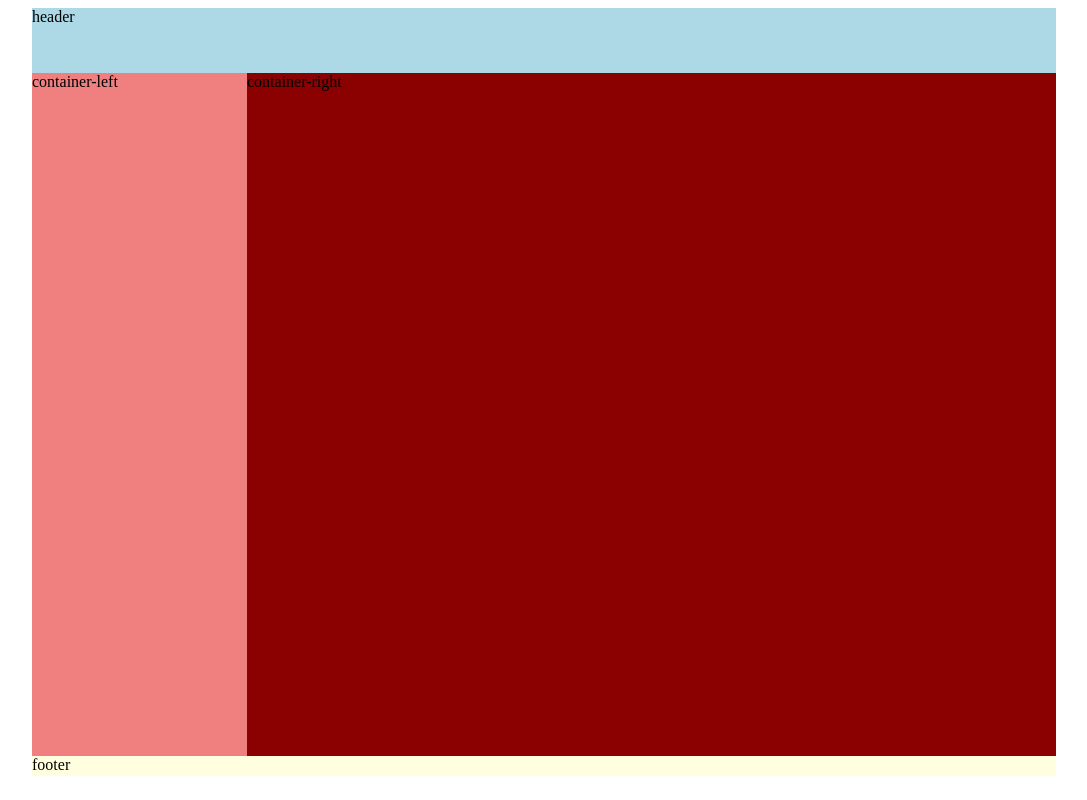
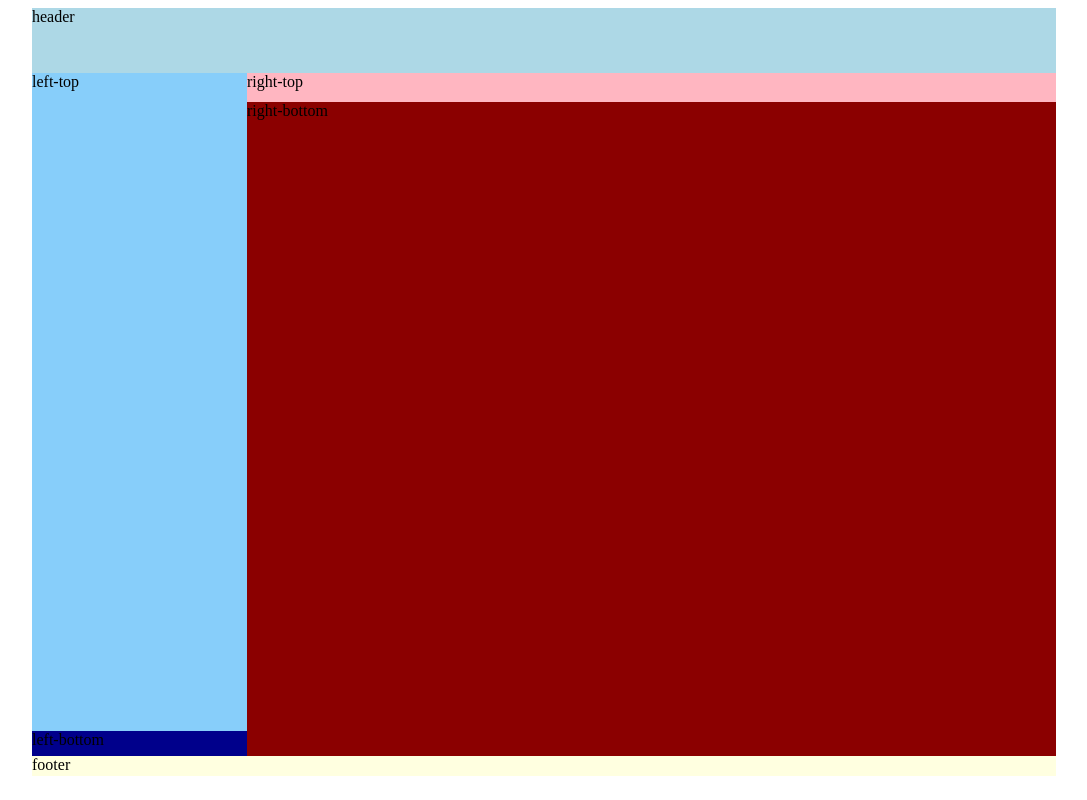
Before and after one commit to chengkk0910/web2026-10-28, a plain HTML site: page s20261126_web00/web00/index.html in a window 1280 px wide. Shown: the whole page, without its empty margins (96-1183 px from the left). Drawn offline with Linux system fonts and the light colour scheme.

Commit message:
丙級切版

```diff
--- a/s20261126_web00/web00/css/style.css
+++ b/s20261126_web00/web00/css/style.css
@@ -26,14 +26,44 @@
 
 }
 
+/* left */
 .container>.container-left {
     width: 215px;
     background-color: lightcoral;
 }
 
+/* left-top */
+.container-left>.left-top {
+    /* width: 215px; */
+    height: calc(100% - 25px);
+    background-color: lightskyblue;
+}
+
+/* left-bottom */
+.container-left>.left-bottom {
+    /* width: 215px; */
+    height: 25px;
+    background-color: darkblue;
+}
+
+/* right */
 .container>.container-right {
     /* 小心 不是 770px */
     width: calc(100% - 215px);
+    background-color: darkred;
+}
+
+/* right-top */
+.container-right>.right-top {
+    /* width: 215px; */
+    height: 29px;
+    background-color: lightpink;
+}
+
+/* right-bottom */
+.container-right>.right-bottom {
+    /* width: 215px; */
+    height: calc(100% - 29px);
     background-color: darkred;
 }
 
--- a/s20261126_web00/web00/index.html
+++ b/s20261126_web00/web00/index.html
@@ -18,10 +18,20 @@
     <div class="container">
         <!-- container -->
         <div class="container-left">
-            container-left
+            <div class="left-top">
+                left-top
+            </div>
+            <div class="left-bottom">
+                left-bottom
+            </div>
         </div>
         <div class="container-right">
-            container-right
+            <div class="right-top">
+                right-top
+            </div>
+            <div class="right-bottom">
+                right-bottom
+            </div>
         </div>
     </div>
     <div class="footer">
```
